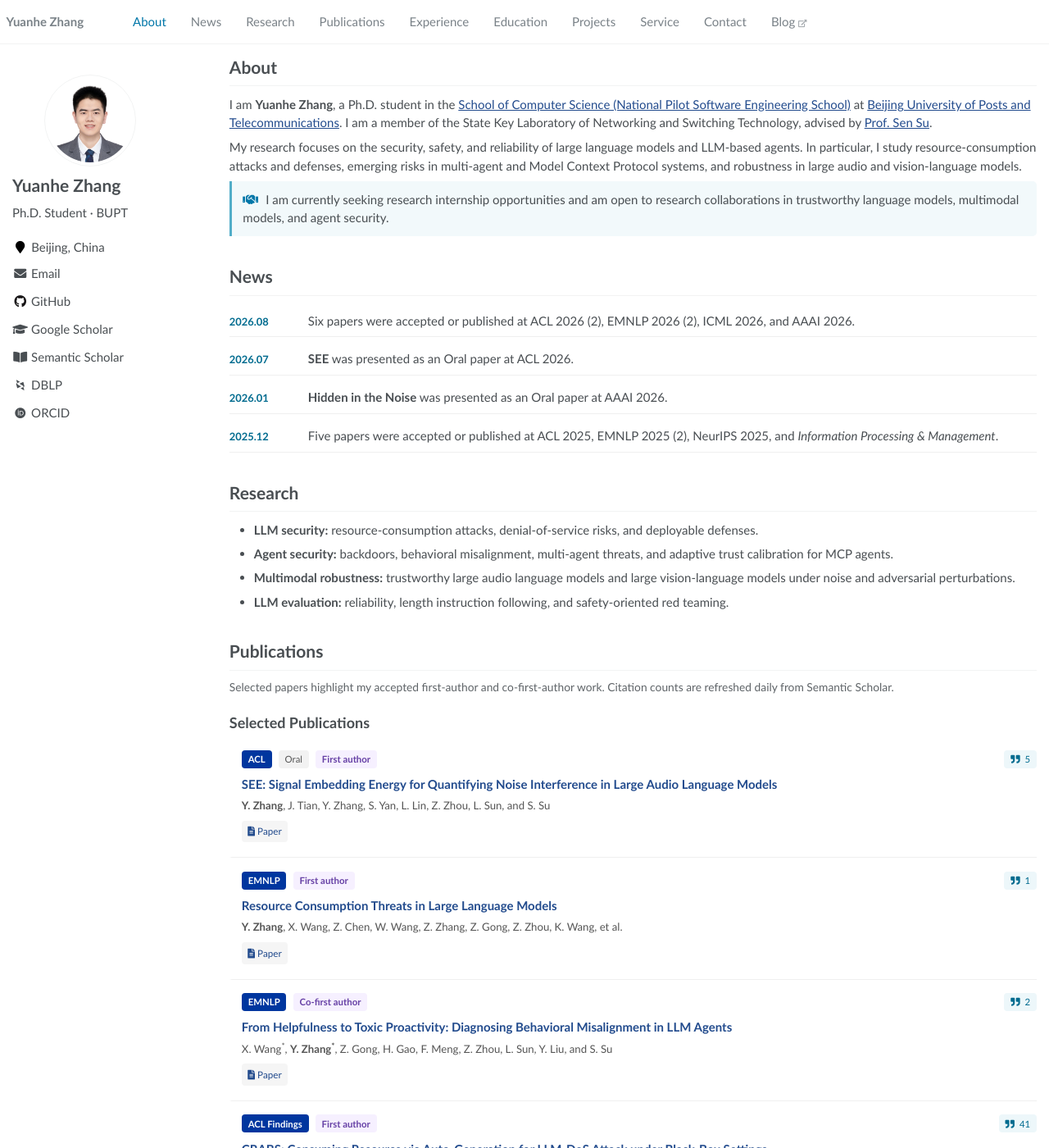
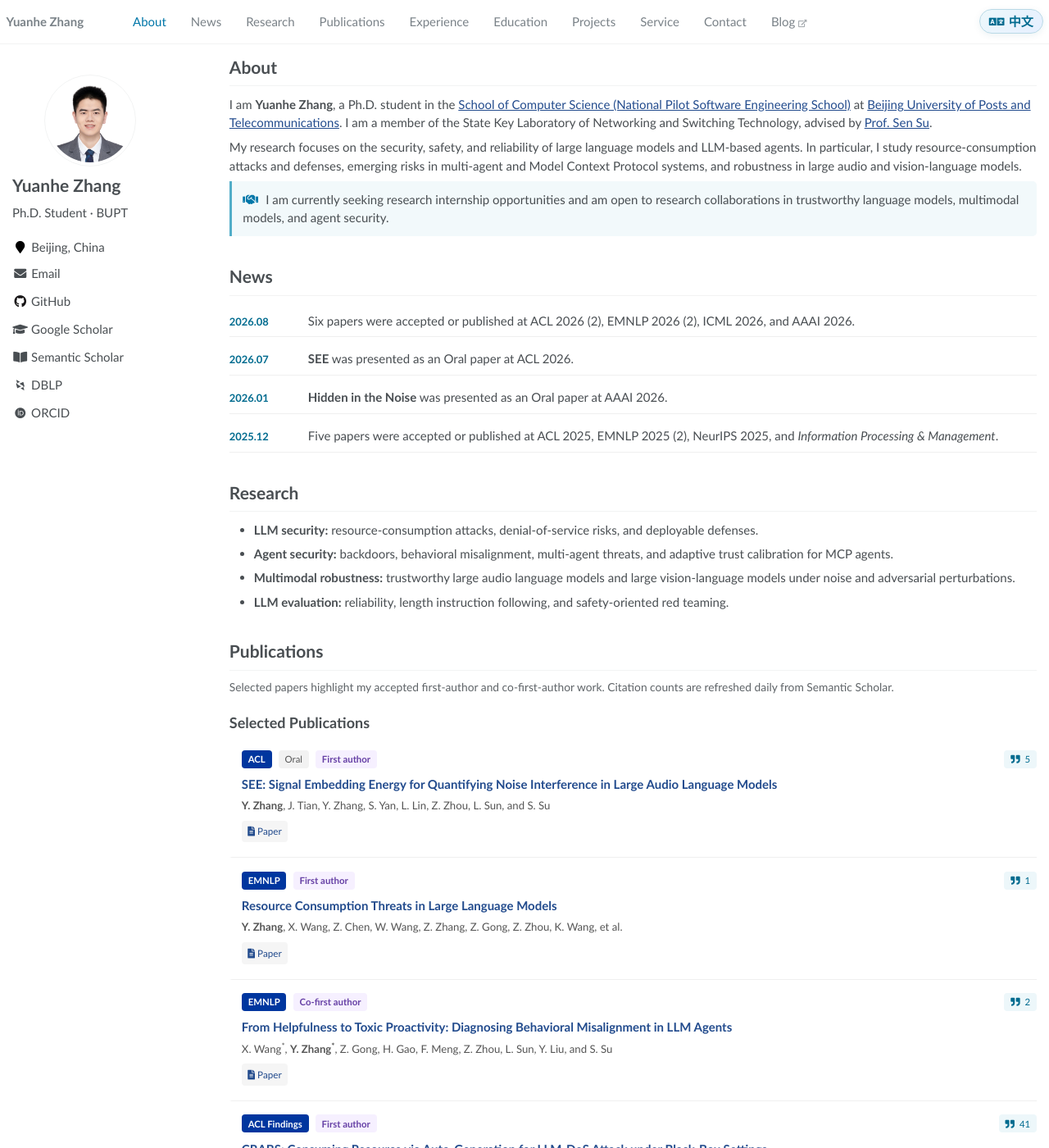
Before and after one commit to shuita2333/CV, a Jekyll site: the page built from _pages/about.md, in a window 1280 px wide and 1400 px high. Shown: the whole window at 82% size. Built offline with Jekyll 4.4.1, drawn with Linux system fonts in a browser that asks for light colours; some web fonts are replaced.

Commit message:
Fix favicon and bilingual header

```diff
--- a/_includes/author-profile.html
+++ b/_includes/author-profile.html
@@ -21,7 +21,7 @@
         <span data-lang="en">{{ site.author.location }}</span>
         <span data-lang="zh" hidden>{{ site.author.location_zh }}</span>
       </li>
-      <li><a href="mailto:{{ site.author.email }}"><i class="fas fa-fw fa-envelope" aria-hidden="true"></i> Email</a></li>
+      <li><a href="mailto:{{ site.author.email }}"><i class="fas fa-fw fa-envelope" aria-hidden="true"></i> <span data-lang="en">Email</span><span data-lang="zh" hidden>邮箱</span></a></li>
       <li><a href="https://github.com/{{ site.author.github }}" target="_blank" rel="noopener noreferrer"><i class="fab fa-fw fa-github" aria-hidden="true"></i> GitHub</a></li>
       <li><a href="{{ site.author.googlescholar }}" target="_blank" rel="noopener noreferrer"><i class="fas fa-fw fa-graduation-cap" aria-hidden="true"></i> Google Scholar</a></li>
       <li><a href="{{ site.author.semanticscholar }}" target="_blank" rel="noopener noreferrer"><i class="fas fa-fw fa-book-open" aria-hidden="true"></i> Semantic Scholar</a></li>
--- a/_includes/head.html
+++ b/_includes/head.html
@@ -6,8 +6,9 @@
 <meta name="MobileOptimized" content="320">
 <meta name="viewport" content="width=device-width, initial-scale=1.0">
 <meta name="theme-color" content="#ffffff">
-<link rel="shortcut icon" type="image/png" href="{{ '/images/blog-logo.png' | relative_url }}">
-<link rel="apple-touch-icon" href="{{ '/images/blog-logo.png' | relative_url }}">
+<link rel="icon" type="image/webp" href="{{ '/images/3b4373ea6c6bb1e9.webp' | relative_url }}">
+<link rel="shortcut icon" type="image/webp" href="{{ '/images/3b4373ea6c6bb1e9.webp' | relative_url }}">
+<link rel="apple-touch-icon" href="{{ '/images/3b4373ea6c6bb1e9.webp' | relative_url }}">
 
 <script>
   document.documentElement.className = document.documentElement.className.replace(/\bno-js\b/g, '') + ' js ';
--- a/_includes/masthead.html
+++ b/_includes/masthead.html
@@ -12,10 +12,15 @@
               <li class="masthead__menu-item"><a class="section-link" href="{{ link.url }}" target="_self" data-label-en="{{ link.title }}" data-label-zh="{{ link.title_zh }}">{{ link.title }}</a></li>
             {% endif %}
           {% endfor %}
-          <li class="masthead__menu-item language-item"><button id="language-toggle" class="language-toggle" type="button" aria-label="切换中文" aria-pressed="false"><i class="fas fa-language" aria-hidden="true"></i><span class="language-toggle__label">中文</span></button></li>
         </ul>
         <ul class="hidden-links hidden"></ul>
       </nav>
+      <div class="masthead__language">
+        <button id="language-toggle" class="language-toggle" type="button" aria-label="切换至中文" aria-pressed="false">
+          <i class="fas fa-language" aria-hidden="true"></i>
+          <span class="language-toggle__label">中文</span>
+        </button>
+      </div>
     </div>
   </div>
 </div>
--- a/_includes/publications.html
+++ b/_includes/publications.html
@@ -21,7 +21,7 @@
       <h3 class="publication-title"><a href="{{ paper.url }}" target="_blank" rel="noopener noreferrer">{{ paper.title }}</a></h3>
       <p class="publication-authors">{{ paper.authors }}</p>
       <div class="publication-links">
-        <a href="{{ paper.url }}" target="_blank" rel="noopener noreferrer"><i class="fas fa-file-alt" aria-hidden="true"></i> Paper</a>
+        <a href="{{ paper.url }}" target="_blank" rel="noopener noreferrer"><i class="fas fa-file-alt" aria-hidden="true"></i> <span data-lang="en">Paper</span><span data-lang="zh" hidden>论文</span></a>
       </div>
     </article>
   {% endfor %}
@@ -56,4 +56,4 @@
   </div>
 </details>
 
-<p class="equal-contribution-note"><sup>*</sup> Equal contribution.</p>
+<p class="equal-contribution-note"><sup>*</sup> <span data-lang="en">Equal contribution.</span><span data-lang="zh" hidden>共同贡献。</span></p>
--- a/_pages/about.md
+++ b/_pages/about.md
@@ -81,7 +81,7 @@ author_profile: true
   </h1>
   <div class="timeline">
     <article class="timeline-item">
-      <div class="timeline-date">2025.11 - Present</div>
+      <div class="timeline-date"><span data-lang="en">2025.11 - Present</span><span data-lang="zh" hidden>2025.11 - 至今</span></div>
       <div class="timeline-content">
         <h2><span data-lang="en">Research Intern · China Mobile Jiutian Research Institute</span><span data-lang="zh" hidden>研究型实习生 · 中国移动九天公司（九天研究院）</span></h2>
         <p class="timeline-subtitle"><span data-lang="en">Language Model Center · Beijing</span><span data-lang="zh" hidden>语言模型中心 · 北京</span></p>
@@ -106,7 +106,7 @@ author_profile: true
   </h1>
   <div class="timeline">
     <article class="timeline-item">
-      <div class="timeline-date">2025.09 - 2030.09 (Expected)</div>
+      <div class="timeline-date"><span data-lang="en">2025.09 - 2030.09 (Expected)</span><span data-lang="zh" hidden>2025.09 - 2030.09（预计）</span></div>
       <div class="timeline-content">
         <h2><span data-lang="en">Ph.D. in Computer Science and Technology</span><span data-lang="zh" hidden>计算机科学与技术 · 博士在读</span></h2>
         <p class="timeline-subtitle"><span data-lang="en">Beijing University of Posts and Telecommunications · School of Computer Science</span><span data-lang="zh" hidden>北京邮电大学 · 计算机学院（国家示范性软件学院）</span></p>
--- a/assets/css/main.scss
+++ b/assets/css/main.scss
@@ -129,6 +129,22 @@ html {
   margin-top: 0;
 }
 
+.masthead__menu {
+  align-items: center;
+  display: flex;
+  gap: .75rem;
+}
+
+.masthead__menu .greedy-nav {
+  flex: 1 1 auto;
+  min-width: 0;
+}
+
+.masthead__language {
+  flex: 0 0 auto;
+  margin-left: auto;
+}
+
 .language-toggle {
   appearance: none;
   align-items: center;
@@ -153,6 +169,11 @@ html {
   color: #0076a8;
   box-shadow: 0 4px 12px rgba(0, 83, 120, .16);
   transform: translateY(-1px);
+}
+
+.language-toggle:focus-visible {
+  outline: 2px solid #0076a8;
+  outline-offset: 2px;
 }
 
 .section-link.is-active {
@@ -474,6 +495,10 @@ html {
     padding-right: .55rem;
   }
 
+  .masthead__menu {
+    gap: .35rem;
+  }
+
   .news-item,
   .timeline-item {
     gap: .25rem;
--- a/assets/js/site.js
+++ b/assets/js/site.js
@@ -26,7 +26,7 @@
 
     if (languageToggle && languageToggleLabel) {
       languageToggleLabel.textContent = current === "zh" ? "English" : "中文";
-      languageToggle.setAttribute("aria-label", current === "zh" ? "Switch to English" : "切换中文");
+      languageToggle.setAttribute("aria-label", current === "zh" ? "Switch to English" : "切换至中文");
       languageToggle.setAttribute("aria-pressed", String(current === "zh"));
     }
 
@@ -37,12 +37,12 @@
     }
   }
 
-  let initialLanguage = "en";
+  let initialLanguage = /^zh\b/i.test(window.navigator.language || "") ? "zh" : "en";
   try {
     const storedLanguage = window.localStorage.getItem("cv-language");
     if (storedLanguage === "zh" || storedLanguage === "en") initialLanguage = storedLanguage;
   } catch (_error) {
-    initialLanguage = "en";
+    initialLanguage = /^zh\b/i.test(window.navigator.language || "") ? "zh" : "en";
   }
   setLanguage(initialLanguage);
 
```
Also changed, not shown: images/3b4373ea6c6bb1e9.webp (added).
